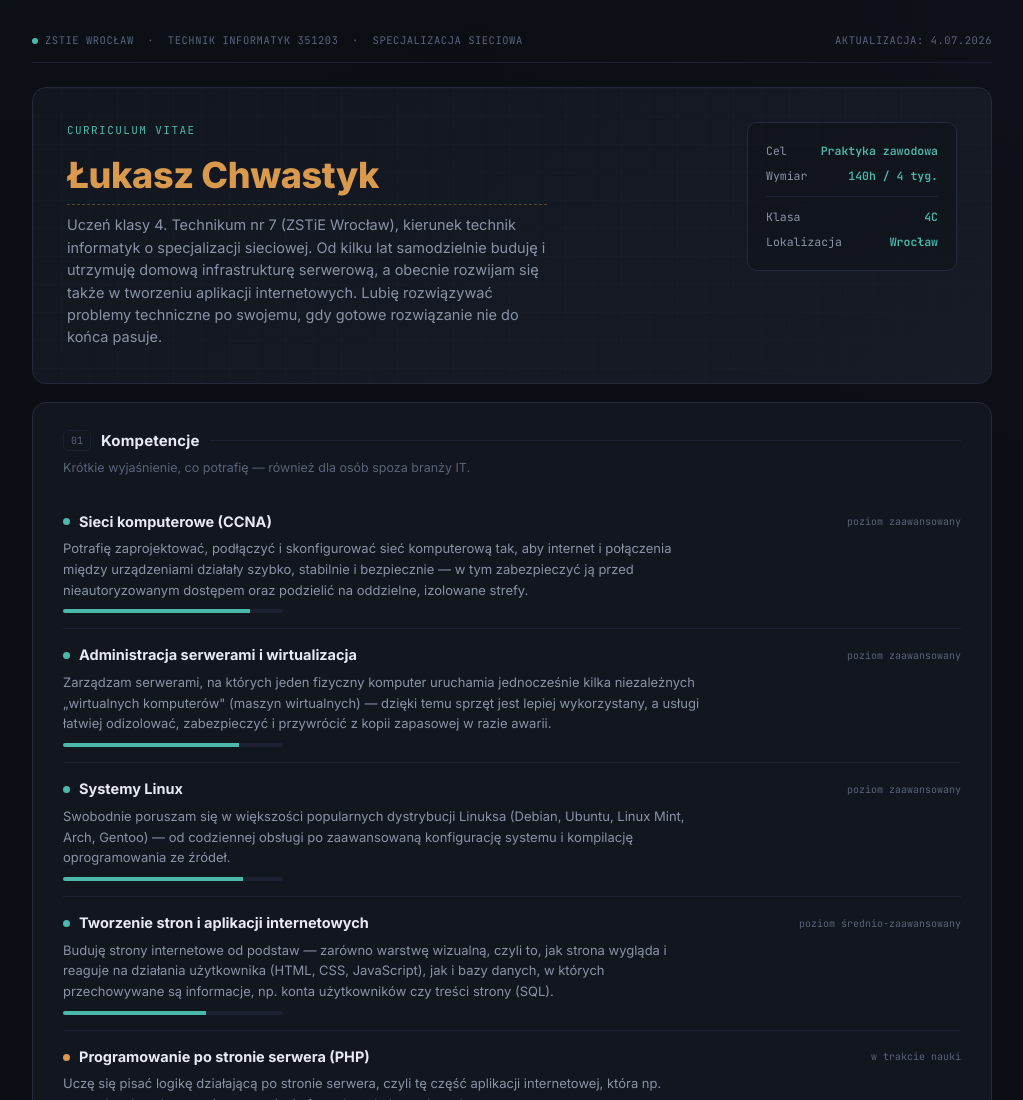
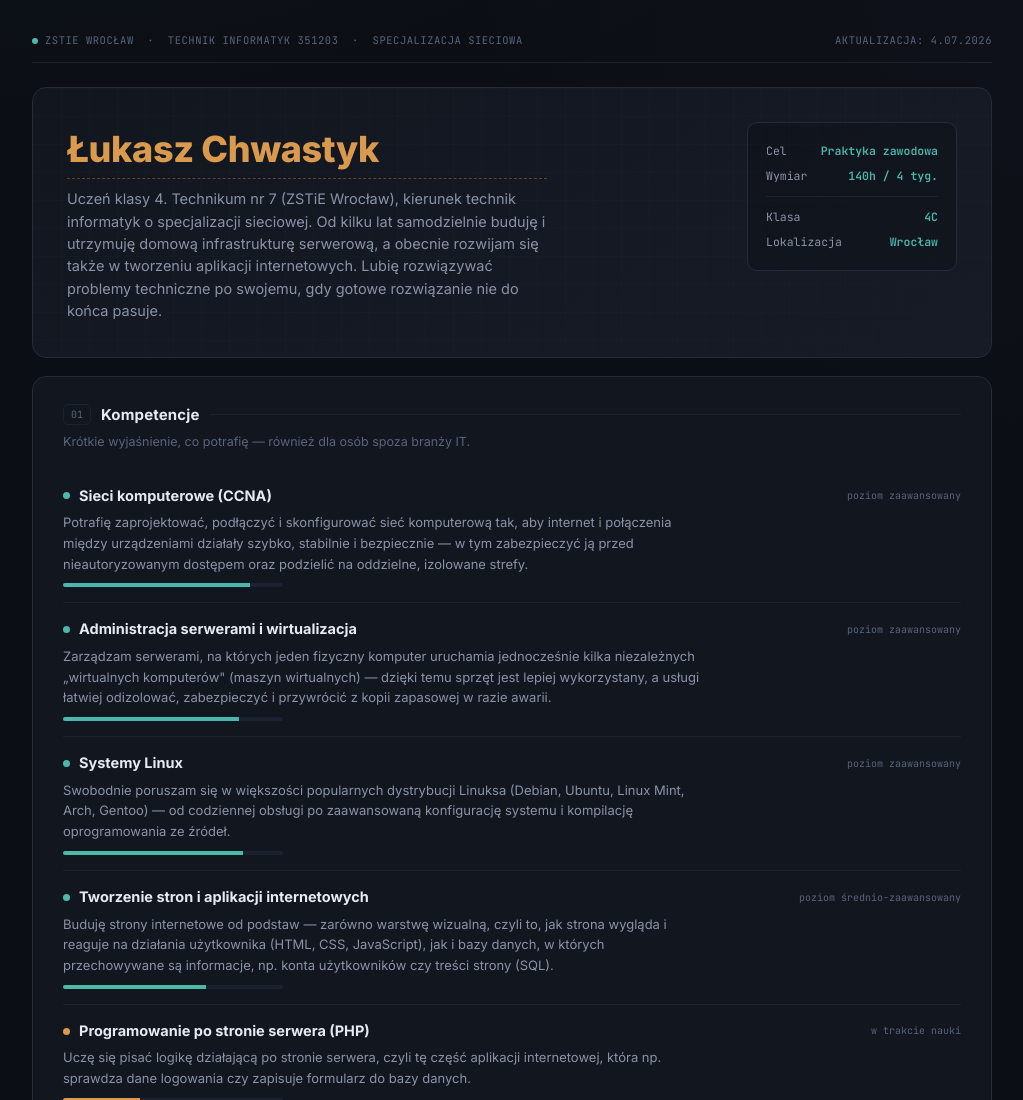
Before and after one commit to Lukasz-Ch/Lukasz.github.io, a plain HTML site: page index.html in a window 1280 px wide. Shown: the top 1100 px of the page, without its empty margins (128-1151 px from the left). Drawn offline with Linux system fonts and the light colour scheme.

Commit message:
modified:   index.html

```diff
--- a/index.html
+++ b/index.html
@@ -193,7 +193,6 @@
     <div class="hero-inner">
       <div class="hero-main">
         <div>
-          <div class="eyebrow">Curriculum Vitae</div>
           <h1 class="placeholder">Łukasz Chwastyk</h1>
           <div class="role">Uczeń klasy 4. Technikum nr 7 (ZSTiE Wrocław), kierunek technik informatyk o specjalizacji sieciowej. Od kilku lat samodzielnie buduję i utrzymuję domową infrastrukturę serwerową, a obecnie rozwijam się także w tworzeniu aplikacji internetowych. Lubię rozwiązywać problemy techniczne po swojemu, gdy gotowe rozwiązanie nie do końca pasuje.</div>
         </div>
```
